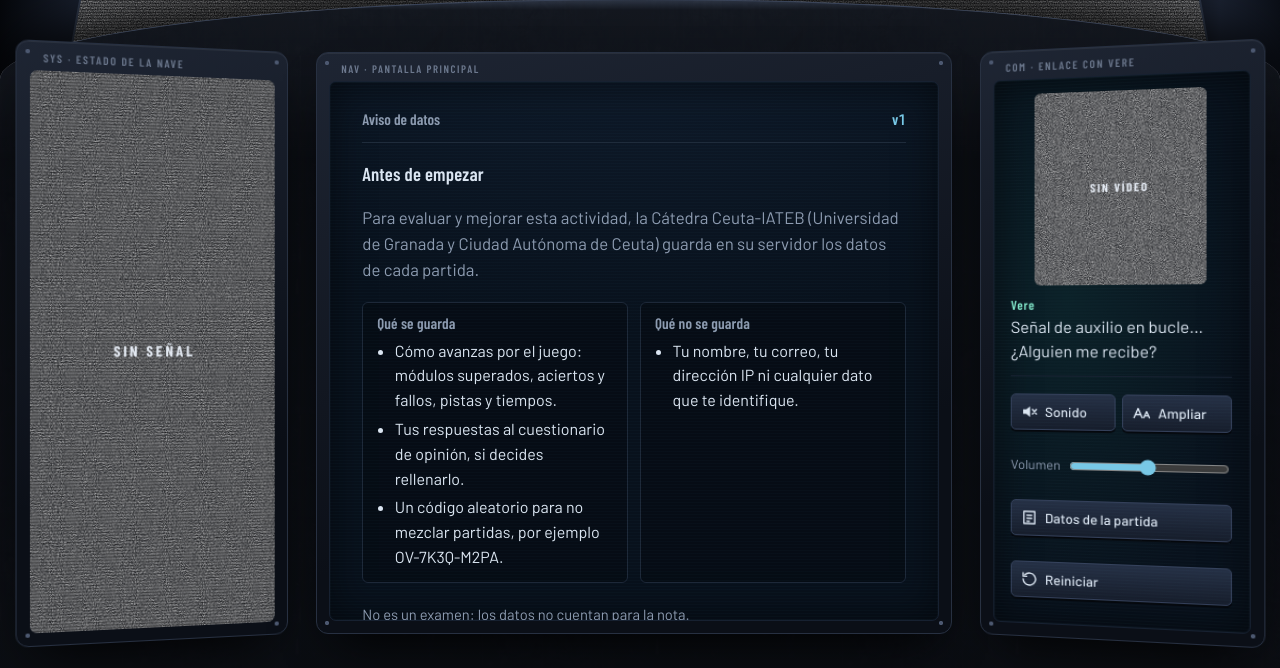
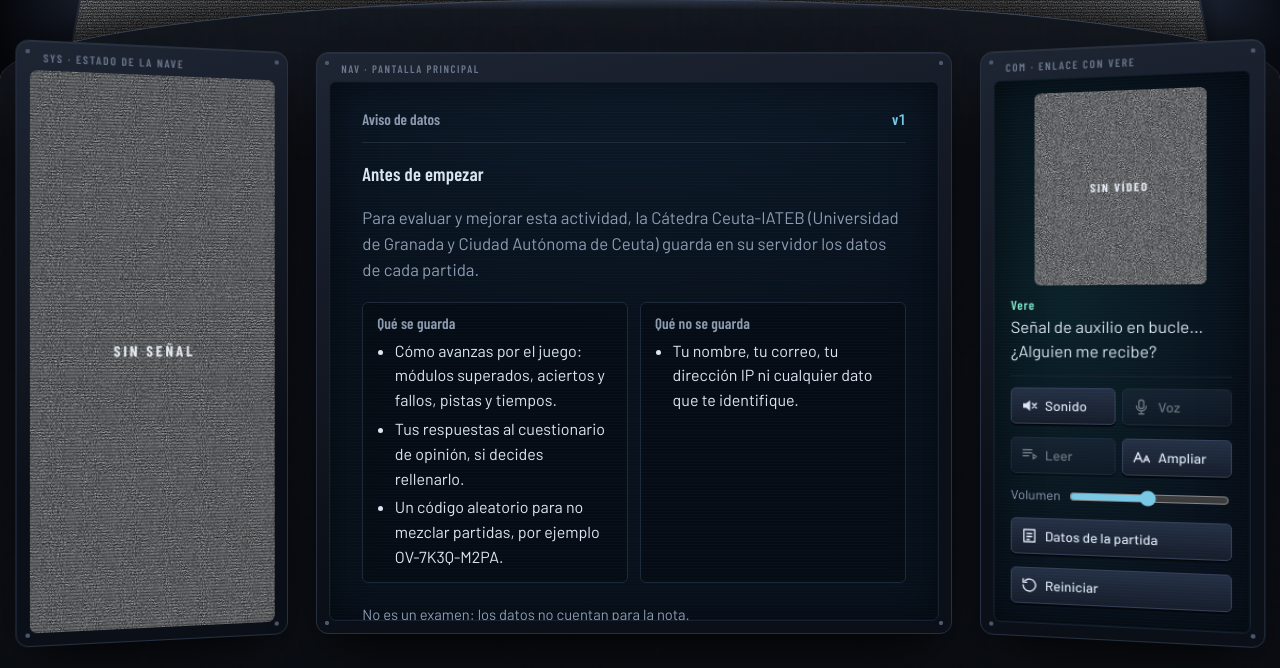
Before and after one commit to AdrianRomeroOlmedo/Buzon, a Laravel app: page /juegos/escape-room/index.html in a window 1280 px wide. Shown: the part 394-1062 px from the top of the page. Run offline with Laravel 12, Linux system fonts and the light colour scheme.

Commit message:
Escape room: lectura en voz alta de los mensajes de Vere y de la pantalla
Usa la síntesis de voz del navegador (Web Speech API), solo con voces en
español instaladas en el dispositivo, para no enviar texto a servidores
externos.

- «Voz» (apagada al empezar, se recuerda): Vere dice cada mensaje nuevo,
  incluidos los de la introducción, las reacciones y los avisos de batería.
- «Leer»: lee la pantalla principal; mientras lee pasa a «Parar» y se
  detiene al cambiar de pantalla.
- La voz usa el control de volumen y lee en trozos para que Chrome no
  corte los mensajes largos.
- Sin voces locales en español, los dos botones aparecen desactivados.

Co-Authored-By: Claude Opus 5.5 <noreply@anthropic.com>

```diff
--- a/backend/public/juegos/escape-room/app.js
+++ b/backend/public/juegos/escape-room/app.js
@@ -6,9 +6,11 @@
    · #juego (pantalla principal): arranque, transmisión, los cuatro módulos,
      la activación y el final.
    · Panel de sistemas: los cuatro módulos con su estado, el reactor, el código
-     de activación y los mandos (sonido, volumen, texto grande, reiniciar).
+     de activación y los mandos (sonido, voz, volumen, texto grande, reiniciar).
    · Canal de comunicación: Vere, el extraterrestre (alienSVG), y lo que dice.
    · Sonido: sintetizado con Web Audio (sin archivos), apagado por defecto.
+   · Voz: lectura en voz alta con la síntesis de voz del navegador, apagada
+     por defecto («Voz» lee lo que dice Vere; «Leer», la pantalla principal).
    ========================================================================== */
 (function () {
   'use strict';
@@ -90,7 +92,7 @@
   let estado = leer(CLAVE_PROGRESO, (guardado) => guardado.version === C.version ? Object.assign(estadoInicial(), guardado.estado) : null) || estadoInicial();
   let temporal = temporalInicial();
   const preferencias = Object.assign(
-    { sonido: false, volumen: typeof C.ajustes.volumen === 'number' ? C.ajustes.volumen : 0.5, textoGrande: false },
+    { sonido: false, voz: false, volumen: typeof C.ajustes.volumen === 'number' ? C.ajustes.volumen : 0.5, textoGrande: false },
     leer(CLAVE_PREFERENCIAS, (p) => p) || {}
   );
 
@@ -303,6 +305,121 @@
   })();
 
   // ---------------------------------------------------------------------------
+  // Voz: lectura en voz alta con la síntesis de voz del navegador (Web Speech).
+  // Solo se usan voces en español instaladas en el dispositivo (localService):
+  // las voces «en línea» de algunos navegadores envían el texto a un servidor
+  // externo, y el juego no hace ninguna petición externa.
+  // ---------------------------------------------------------------------------
+  const Voz = (function () {
+    const sintesis = window.speechSynthesis;
+    const soportada = !!(sintesis && window.SpeechSynthesisUtterance);
+    let voz = null;
+    let enCola = [];          // referencias a las frases (Chrome las pierde si no)
+    let alTerminar = null;
+    let textoActual = '';
+    let origenActual = '';    // 'vere' (canal) o 'pantalla' (botón Leer)
+    const avisos = [];
+
+    function elegirVoz() {
+      if (!soportada) return;
+      const espanolas = sintesis.getVoices().filter((v) => v.localService && /^es([-_]|$)/i.test(v.lang));
+      voz = espanolas.find((v) => /^es[-_]ES/i.test(v.lang)) || espanolas[0] || null;
+      avisos.forEach((f) => f());
+    }
+    if (soportada) {
+      elegirVoz();
+      sintesis.addEventListener('voiceschanged', elegirVoz);
+      window.addEventListener('pagehide', () => sintesis.cancel());
+    }
+
+    // Chrome corta las frases de más de unos 15 segundos: se lee en trozos.
+    function trozos(texto) {
+      const frases = String(texto).replace(/\s+/g, ' ').match(/[^.!?…]+[.!?…]*/g) || [];
+      const salida = [];
+      let actual = '';
+      // Se corta solo entre frases (tras un espacio), nunca dentro de «maldita.es».
+      frases.forEach((frase) => {
+        if ((actual + frase).length > 220 && actual.trim() && /^\s/.test(frase)) { salida.push(actual.trim()); actual = frase; }
+        else actual += frase;
+      });
+      if (actual.trim()) salida.push(actual.trim());
+      return salida;
+    }
+
+    function callar() {
+      if (!soportada) return;
+      const terminar = alTerminar;
+      alTerminar = null;
+      enCola = [];
+      textoActual = origenActual = '';
+      sintesis.cancel();
+      if (terminar) terminar();
+    }
+
+    return {
+      disponible() { return soportada && !!voz; },
+      alCambiarVoces(f) { avisos.push(f); },
+      leyendo(origen) { return enCola.length > 0 && (!origen || origen === origenActual); },
+      diciendo(texto) { return enCola.length > 0 && texto === textoActual; },
+      callar,
+      // Lee el texto (cortando lo que se estuviera leyendo) y avisa al acabar.
+      leer(texto, origen, terminar) {
+        if (!this.disponible()) return;
+        callar();
+        const partes = trozos(texto);
+        if (!partes.length) return;
+        textoActual = texto;
+        origenActual = origen;
+        alTerminar = terminar || null;
+        enCola = partes.map((parte, i) => {
+          const frase = new SpeechSynthesisUtterance(parte);
+          frase.voice = voz;
+          frase.lang = voz.lang;
+          frase.volume = Math.max(0.1, preferencias.volumen);
+          if (i === partes.length - 1) {
+            frase.onend = frase.onerror = () => {
+              if (enCola[enCola.length - 1] !== frase) return; // ya se canceló
+              enCola = [];
+              textoActual = origenActual = '';
+              const f = alTerminar;
+              alTerminar = null;
+              if (f) f();
+            };
+          }
+          return frase;
+        });
+        enCola.forEach((frase) => sintesis.speak(frase));
+      },
+    };
+  })();
+
+  // Texto que se ve en la pantalla principal, en orden de lectura. Se salta lo
+  // decorativo (aria-hidden) y usa la etiqueta accesible de lo que no tiene texto.
+  function textoParaLeer(raiz) {
+    const piezas = [];
+    (function recorrer(nodo) {
+      if (nodo.nodeType === Node.TEXT_NODE) { piezas.push(nodo.textContent); return; }
+      if (nodo.nodeType !== Node.ELEMENT_NODE) return;
+      if (nodo.hidden || nodo.getAttribute('aria-hidden') === 'true') return;
+      if (/^(SVG|svg|SCRIPT|STYLE|INPUT|SELECT|TEXTAREA|NOSCRIPT)$/.test(nodo.tagName)) return;
+      const estilo = getComputedStyle(nodo);
+      if (estilo.display === 'none' || estilo.visibility === 'hidden') return;
+      const bloque = estilo.display !== 'inline';
+      if (bloque) piezas.push('. ');
+      if (nodo.hasAttribute('aria-label') && nodo.tagName !== 'BUTTON') piezas.push(nodo.getAttribute('aria-label'));
+      else nodo.childNodes.forEach(recorrer);
+      if (bloque) piezas.push('. ');
+      else piezas.push(' ');
+    })(raiz);
+    return piezas.join('')
+      .replace(/\s+/g, ' ')
+      .replace(/\s*\.(\s*\.)+/g, '.')                 // puntos repetidos entre bloques
+      .replace(/([.!?…:;,])\s*\./g, '$1')             // no añadir punto tras otro signo
+      .replace(/^\s*\.\s*/, '')
+      .trim();
+  }
+
+  // ---------------------------------------------------------------------------
   // Vere en el canal de comunicación: un alienígena de cráneo alargado, ojos
   // negros rasgados y manchas bioluminiscentes, con cuatro expresiones
   // (neutral, contento, preocupado, sorprendido).
@@ -363,12 +480,24 @@
 
   // Cada pantalla dice qué cuenta Vere. Si hay una reacción pendiente
   // (acierto, fallo, pista), se muestra esa en su lugar.
-  let canal = { expresion: 'neutral', texto: '' };
+  // «voz» es lo que Vere dice en voz alta si no coincide con el canal (en la
+  // introducción, el último mensaje que aparece en la pantalla principal).
+  let canal = { expresion: 'neutral', texto: '', voz: '' };
   let canalPintado = null;
-  function comunicar(expresion, texto) {
-    canal = { expresion, texto };
+  let vozPintada = null;
+  function comunicar(expresion, texto, voz) {
+    canal = { expresion, texto, voz: voz || '' };
+  }
+  function textoVere() {
+    return temporal.reaccion ? temporal.reaccion.texto : canal.voz || canal.texto;
   }
   function pintarCanal() {
+    const decir = textoVere();
+    if (decir !== vozPintada) {
+      vozPintada = decir;
+      if (preferencias.voz && decir && !Voz.diciendo(decir)) Voz.leer(decir, 'vere', actualizarBotonLeer);
+    }
+    actualizarBotonLeer();
     const r = temporal.reaccion || canal;
     const clave = r.expresion + '|' + r.texto;
     if (clave === canalPintado) return; // no repetir el aviso al lector de pantalla
@@ -658,7 +787,7 @@
     const intro = C.introduccion;
     const visibles = Math.min(estado.paso + 1, intro.dialogos.length);
     const ultimo = visibles === intro.dialogos.length;
-    comunicar(ultimo ? 'neutral' : 'preocupado', intro.estadoCanal);
+    comunicar(ultimo ? 'neutral' : 'preocupado', intro.estadoCanal, intro.dialogos[visibles - 1]);
     return el('section', { class: 'pantalla' },
       el('div', { class: 'cabecera-modulo' }, el('p', {}, intro.titulo), el('p', { class: 'progreso-ronda' }, `${visibles} de ${intro.dialogos.length}`)),
       titulo(`Mensaje de ${C.alien.nombre}`),
@@ -1643,6 +1772,8 @@
     // Si el foco estaba en un control que se vuelve a dibujar, pasa a su copia nueva.
     const conFoco = document.activeElement && document.activeElement.getAttribute('data-foco');
     const vista = !estado.aviso ? 'aviso' : temporal.reanudar ? 'reanudar' : `${estado.pantalla}:${estado.paso}:${temporal.secuencia}`;
+    // Al cambiar de pantalla se deja de leer la anterior (Vere sigue hablando).
+    if (vista !== ultimaVista && ultimaVista !== null && Voz.leyendo('pantalla')) Voz.callar();
     try {
       const pantalla = !estado.aviso ? pantallaAviso()
         : temporal.reanudar ? pantallaReanudar() : (PANTALLAS[estado.pantalla] || pantallaPortada)();
@@ -1672,6 +1803,18 @@
       const copia = juego.querySelector(`[data-foco="${conFoco}"]`);
       if (copia && !copia.disabled) copia.focus({ preventScroll: true });
     }
+  }
+
+  // Se declara aquí (y busca los botones al llamarse) porque pintarCanal la usa
+  // antes de que se monten los mandos.
+  function actualizarBotonLeer() {
+    const boton = document.getElementById('boton-leer');
+    const texto = document.getElementById('boton-leer-texto');
+    if (!boton) return;
+    const leyendo = Voz.leyendo('pantalla');
+    boton.classList.toggle('leyendo', leyendo);
+    texto.textContent = leyendo ? 'Parar' : 'Leer';
+    boton.title = leyendo ? 'Parar la lectura en voz alta' : 'Leer en voz alta la pantalla principal';
   }
 
   function reiniciar() {
@@ -1724,6 +1867,35 @@
   }
   aplicarSonido();
 
+  // Voz: «Voz» lee cada mensaje nuevo de Vere; «Leer» lee
+  // la pantalla principal (y, si ya está leyendo, la para).
+  const botonVoz = document.getElementById('boton-voz');
+  const botonLeer = document.getElementById('boton-leer');
+  function aplicarVoz() {
+    const hay = Voz.disponible();
+    botonVoz.disabled = botonLeer.disabled = !hay;
+    botonVoz.setAttribute('aria-pressed', preferencias.voz && hay ? 'true' : 'false');
+    const sinVoz = 'Este navegador no tiene ninguna voz en español instalada en el dispositivo';
+    botonVoz.title = !hay ? sinVoz : preferencias.voz ? 'Dejar de leer en voz alta lo que dice Vere' : 'Leer en voz alta lo que dice Vere';
+    actualizarBotonLeer();
+    if (!hay) botonLeer.title = sinVoz;
+  }
+  botonVoz.addEventListener('click', () => {
+    preferencias.voz = !preferencias.voz;
+    guardarPreferencias();
+    aplicarVoz();
+    if (preferencias.voz) Voz.leer(textoVere(), 'vere', actualizarBotonLeer);
+    else Voz.callar();
+    actualizarBotonLeer();
+  });
+  botonLeer.addEventListener('click', () => {
+    if (Voz.leyendo('pantalla')) { Voz.callar(); actualizarBotonLeer(); return; }
+    Voz.leer(textoParaLeer(juego), 'pantalla', actualizarBotonLeer);
+    actualizarBotonLeer();
+  });
+  Voz.alCambiarVoces(aplicarVoz); // las voces llegan tarde en algunos navegadores
+  aplicarVoz();
+
   function aplicarTextoGrande() {
     document.documentElement.classList.toggle('texto-grande', preferencias.textoGrande);
     botonTexto.setAttribute('aria-pressed', preferencias.textoGrande ? 'true' : 'false');
--- a/backend/public/juegos/escape-room/index.html
+++ b/backend/public/juegos/escape-room/index.html
@@ -120,6 +120,15 @@
               <svg viewBox="0 0 24 24" aria-hidden="true"><path class="icono-altavoz" d="M4 9h4l5-4v14l-5-4H4z"/><path class="icono-ondas" d="M16 8.5a5 5 0 0 1 0 7M18.5 6a8.5 8.5 0 0 1 0 12"/><path class="icono-silencio" d="M16 9l5 6M21 9l-5 6"/></svg>
               <span id="boton-sonido-texto">Sonido</span>
             </button>
+            <!-- Lectura en voz alta (síntesis de voz del navegador, solo voces del propio dispositivo) -->
+            <button type="button" class="mando" id="boton-voz" aria-pressed="false" title="Leer en voz alta lo que dice Vere">
+              <svg viewBox="0 0 24 24" aria-hidden="true"><path d="M12 3a3 3 0 0 1 3 3v5a3 3 0 0 1-6 0V6a3 3 0 0 1 3-3zM6 11a6 6 0 0 0 12 0M12 17v4M9 21h6"/></svg>
+              <span>Voz</span>
+            </button>
+            <button type="button" class="mando" id="boton-leer" title="Leer en voz alta la pantalla principal">
+              <svg viewBox="0 0 24 24" aria-hidden="true"><path class="icono-leer" d="M4 5h11M4 9h11M4 13h7M17 11l4 3-4 3z"/><path class="icono-parar" d="M15 10h6v6h-6z"/></svg>
+              <span id="boton-leer-texto">Leer</span>
+            </button>
             <label class="volumen" for="volumen">
               <span>Volumen</span>
               <input type="range" id="volumen" min="0" max="100" step="5" value="50">
--- a/backend/public/juegos/escape-room/styles.css
+++ b/backend/public/juegos/escape-room/styles.css
@@ -324,6 +324,11 @@ body.conectando .monitor-sistemas::after { animation: ruido .2s steps(1) infinit
 .mando[aria-pressed="true"] .icono-ondas { display: inline; }
 .mando[aria-pressed="true"] .icono-silencio { display: none; }
 .mando span { white-space: nowrap; }
+.mando .icono-parar { display: none; }
+.mando.leyendo { border-color: var(--ion); color: var(--ion); }
+.mando.leyendo .icono-leer { display: none; }
+.mando.leyendo .icono-parar { display: inline; }
+.mando:disabled { opacity: .45; cursor: not-allowed; }
 .volumen { display: inline-flex; align-items: center; gap: 6px; font-size: .8rem; color: var(--texto-suave); }
 .volumen input { width: 90px; accent-color: var(--ion); }
 .volumen[hidden] { display: none; }
```
Also changed, not shown: backend/public/juegos/escape-room/README.md.
